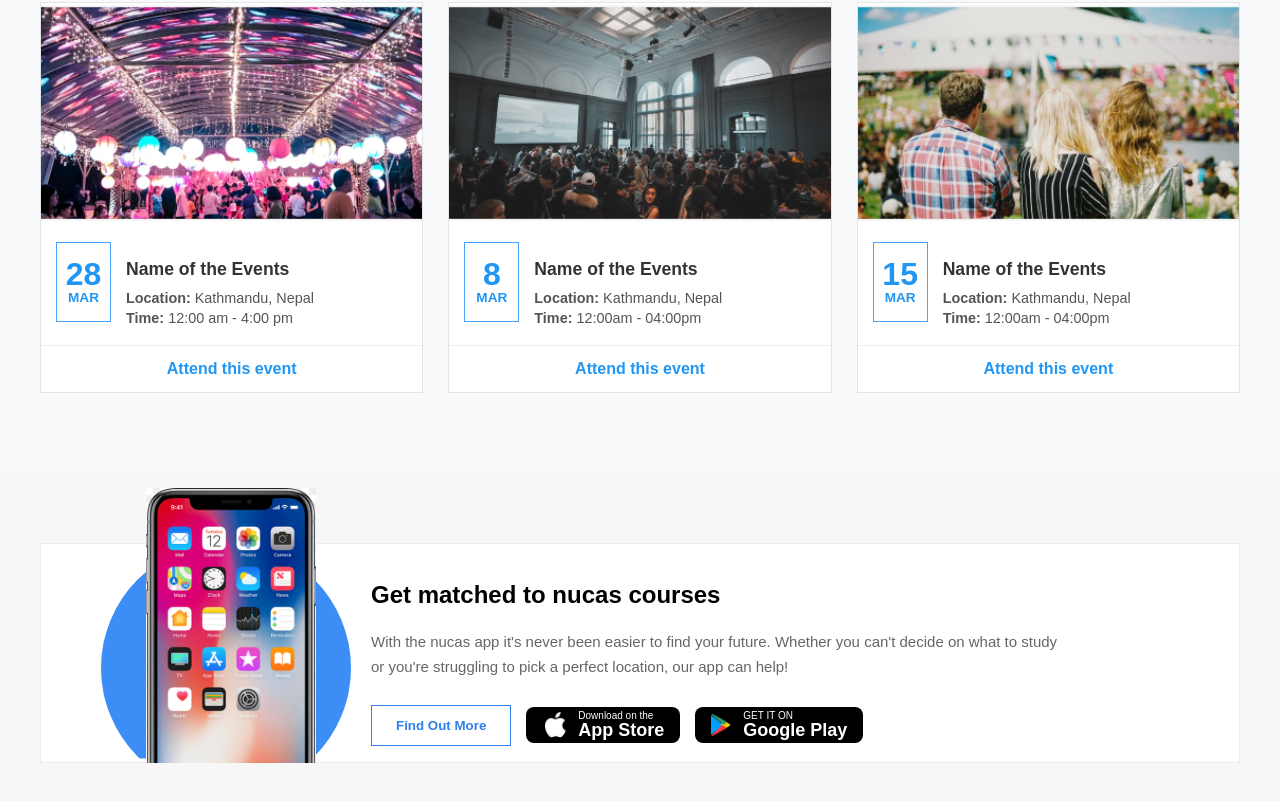
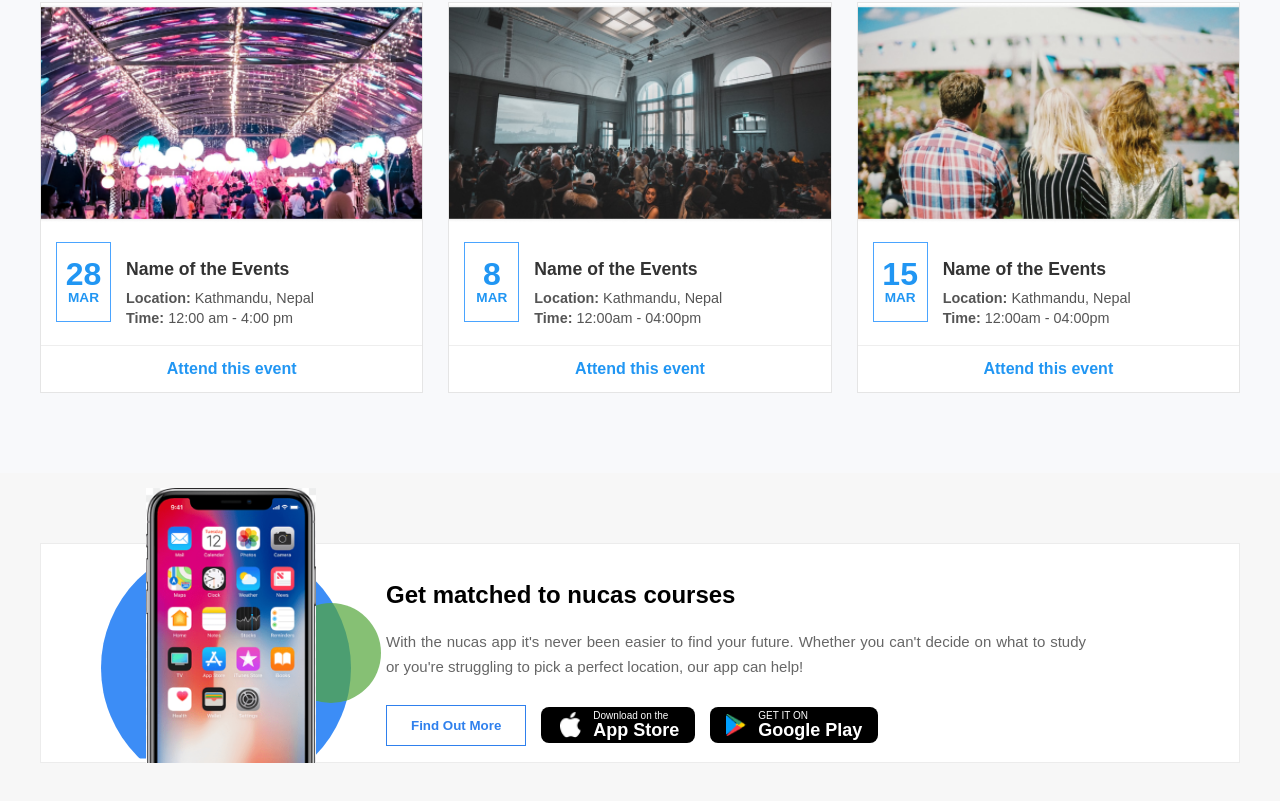
Before and after one commit to bibashmanjusubedi/schoolbharna-ui, a React (Vite) app: page / in a window 1280 px wide. Shown: the part 4126-4927 px from the top of the page. Built offline with nearby package versions, Linux system fonts and the light colour scheme.

Commit message:
feat: Green Circle with CSS

```diff
--- a/src/components/layout/CourseAppBanner.css
+++ b/src/components/layout/CourseAppBanner.css
@@ -32,7 +32,7 @@
     height: 300px;          /* Visible portion of the phone */
     overflow: hidden;
     position: relative;
-    z-index: 2;
+    z-index: 3;
     transform:translateY(-40px);
 }
 
@@ -103,6 +103,8 @@
 
 .banner-content{
     flex:1;
+    margin-left: 15px;
+    text-align: justify;
 }
 
 
@@ -240,3 +242,16 @@
     align-items: flex-start;
     line-height: 1.1;
 }
+
+
+.green-circle{
+    position:absolute;
+    width:100px;
+    height:100px;
+    border-radius: 50%;
+    background:#53A53A;
+    opacity:0.7;
+    left:190px;
+    bottom:100px;
+    z-index:2;
+}
```
